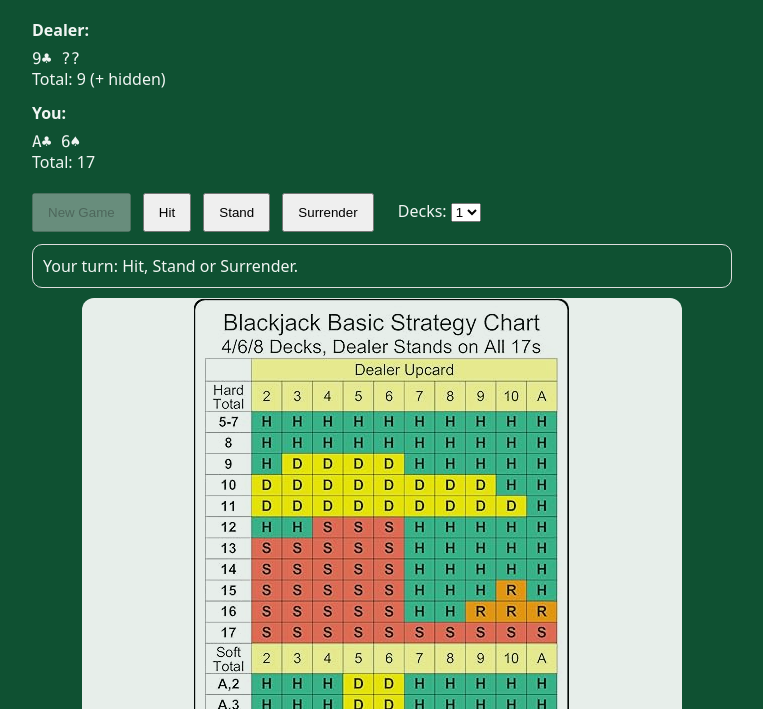
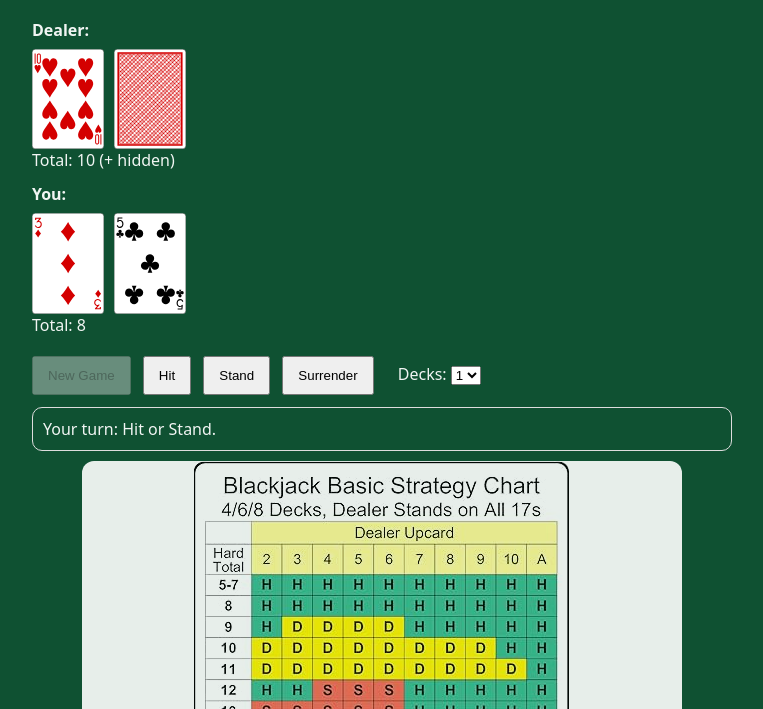
Before and after one commit to fst-data9/fuzzy-lamp, a plain HTML site: page index.html in a window 1280 px wide. Both pictures are taken after a click on the button "New Game". Shown: the part 91-800 px from the top of the page, without its empty margins (258-1021 px from the left). Drawn offline with Linux system fonts and the light colour scheme.

Commit message:
cut card and re-shuffle length

```diff
--- a/blackjack-game.js
+++ b/blackjack-game.js
@@ -23,7 +23,22 @@ function shuffle(deck) {
 function cardToString(card) {
     return `${card.rank}${card.suit}`;
 }
+function buildAndShuffleShoe(deckCount) {
+    deck = [];
+    for (let i = 0; i < deckCount; i++) deck.push(...createDeck());
+    shuffle(deck);
 
+    // Typical casino: stop dealing with ~1 to 1.5 decks remaining.
+    const minUndealtDecks = 1.0;
+    const maxUndealtDecks = 1.5;
+
+    const undealtDecks =
+        minUndealtDecks + Math.random() * (maxUndealtDecks - minUndealtDecks);
+
+    cutCardRemaining = Math.floor(undealtDecks * 52);
+
+    shoeNeedsShuffle = false;
+}
 function handValue(hand) {
     // Count Aces as 11 initially, then reduce to 1 as needed
     let total = 0;
@@ -52,6 +67,8 @@ let deck = [];
 let playerHand = [];
 let dealerHand = [];
 let inRound = false;
+let shoeNeedsShuffle = false;
+let cutCardRemaining = 0; // when deck.length <= this, cut card is "reached"
 
 // ----- UI elements -----
 const dealerCardsEl = document.getElementById("dealerCards");
@@ -95,22 +112,19 @@ function renderHand(containerEl, hand, { hideSecondCard = false } = {}) {
 }
 function render({ hideDealerHoleCard = false } = {}) {
 
+    //  draw images
     renderHand(dealerCardsEl, dealerHand, { hideSecondCard: hideDealerHoleCard });
     renderHand(playerCardsEl, playerHand);
-    // Dealer
+
+    // totals stay as text
     if (hideDealerHoleCard) {
-        const shown = dealerHand[0] ? [dealerHand[0]] : [];
-        dealerCardsEl.textContent = shown.map(cardToString).join(" ") + (dealerHand.length > 1 ? "  ??" : "");
         dealerTotalEl.textContent = dealerHand[0]
             ? `Total: ${handValue([dealerHand[0]])} (+ hidden)`
             : "Total: 0";
     } else {
-        dealerCardsEl.textContent = dealerHand.map(cardToString).join(" ");
         dealerTotalEl.textContent = `Total: ${handValue(dealerHand)}`;
     }
 
-    // Player
-    playerCardsEl.textContent = playerHand.map(cardToString).join(" ");
     playerTotalEl.textContent = `Total: ${handValue(playerHand)}`;
 
     hitBtn.disabled = !inRound;
@@ -122,6 +136,12 @@ function render({ hideDealerHoleCard = false } = {}) {
 function drawCard(hand) {
     const card = deck.pop();
     hand.push(card);
+
+    // If we've reached the cut card, reshuffle AFTER this hand finishes
+    if (!shoeNeedsShuffle && deck.length <= cutCardRemaining) {
+        shoeNeedsShuffle = true;
+    }
+
     return card;
 }
 
@@ -129,6 +149,9 @@ function endRound(message) {
     inRound = false;
     render({ hideDealerHoleCard: false });
     setStatus(message);
+    if (shoeNeedsShuffle) {
+        setStatus(`${message} (Cut card reached — reshuffle next hand)`);
+    }
 }
 
 function checkImmediateOutcomes() {
@@ -154,24 +177,23 @@ function checkImmediateOutcomes() {
 // ----- Actions -----
 function startNewGame() {
     const deckCount = Number(deckCountSelect.value);
-    deck = [];
-    for (let i = 0; i < deckCount; i++) {
-        deck.push(...createDeck());
+
+    // If first game, or shoe is low and we've flagged reshuffle -> rebuild shoe
+    if (deck.length === 0 || shoeNeedsShuffle) {
+        buildAndShuffleShoe(deckCount);
     }
-    shuffle(deck);
 
     playerHand = [];
     dealerHand = [];
     inRound = true;
-    // console.log("Shuffled deck:", deck);
-    // Initial deal: player, dealer, player, dealer
+
     drawCard(playerHand);
     drawCard(dealerHand);
     drawCard(playerHand);
     drawCard(dealerHand);
 
     render({ hideDealerHoleCard: true });
-    setStatus("Your turn: Hit, Stand or Surrender.");
+    setStatus("Your turn: Hit or Stand.");
 
     checkImmediateOutcomes();
 }
--- a/index.html
+++ b/index.html
@@ -56,7 +56,7 @@
         .hand img {
             width: 72px;
             height: auto;
-            border-radius: 8px;
+
         }
     </style>
 </head>
```
